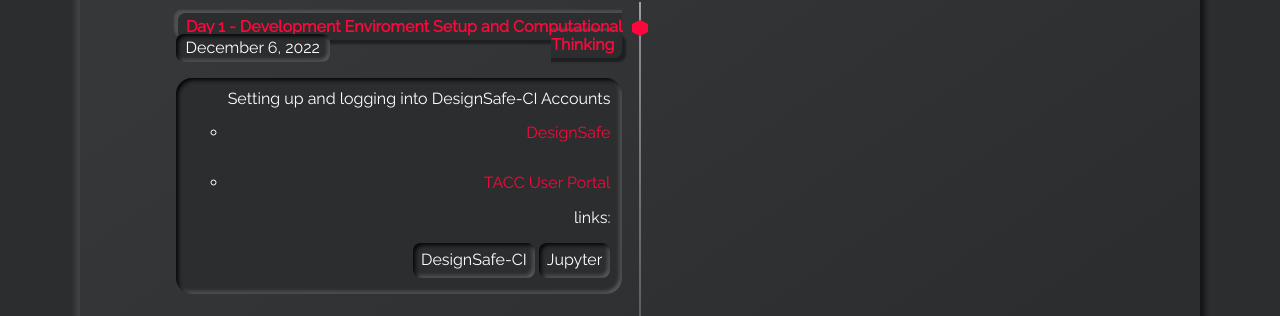
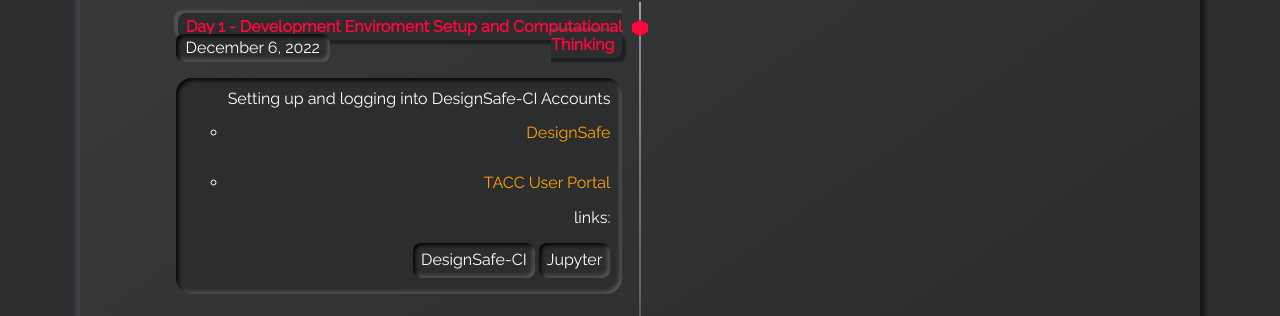
Before and after one commit to HackHPC/BigDataHack-2022, a Jekyll site: the page built from index.md, in a window 1280 px wide. Shown: the part 3898-4214 px from the top of the page. Built offline with Jekyll 4.4.1, drawn with Linux system fonts in a browser that asks for light colours; our own code applies the rules of GitHub Pages for plain Markdown files.

Commit message:
changed link color

```diff
--- a/_includes/section-timeline.html
+++ b/_includes/section-timeline.html
@@ -28,7 +28,7 @@
               {% if event.links %}
               <ul>
                 {%for link in event.links %}
-                  <li> <a href="{{ link.url }}" target="_blank"> {{ link.name }} </a> </li>
+                  <li> <a href="{{ link.url }}" target="_blank" style="color:orange;"> {{ link.name }} </a> </li>
 
                 {% endfor %}
               </ul>
```
